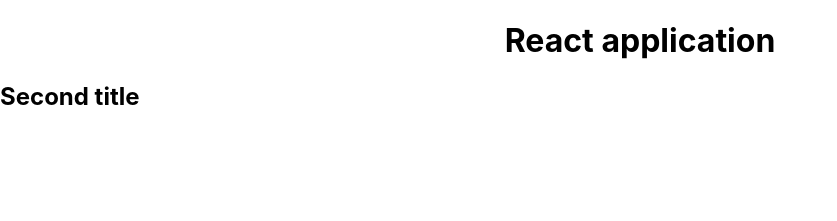
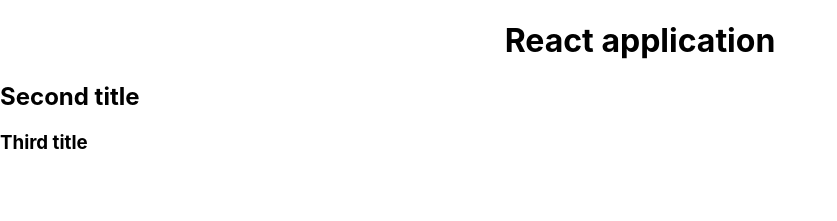
Before and after one commit to daproclaima/basic-react-app, a React (Create React App) app: page / in a window 1280 px wide. Shown: the top 221 px of the page, without its empty margins (0-837 px from the left). Built offline with nearby package versions, Linux system fonts and the light colour scheme.

Commit message:
adds third title in APp.js

```diff
--- a/src/App.js
+++ b/src/App.js
@@ -10,6 +10,7 @@ class App extends Component {
           <h1>React application</h1>
         </div>
         <h2>Second title</h2>
+        <h3>Third title</h3>
       </Fragment>
     )
   }
```
